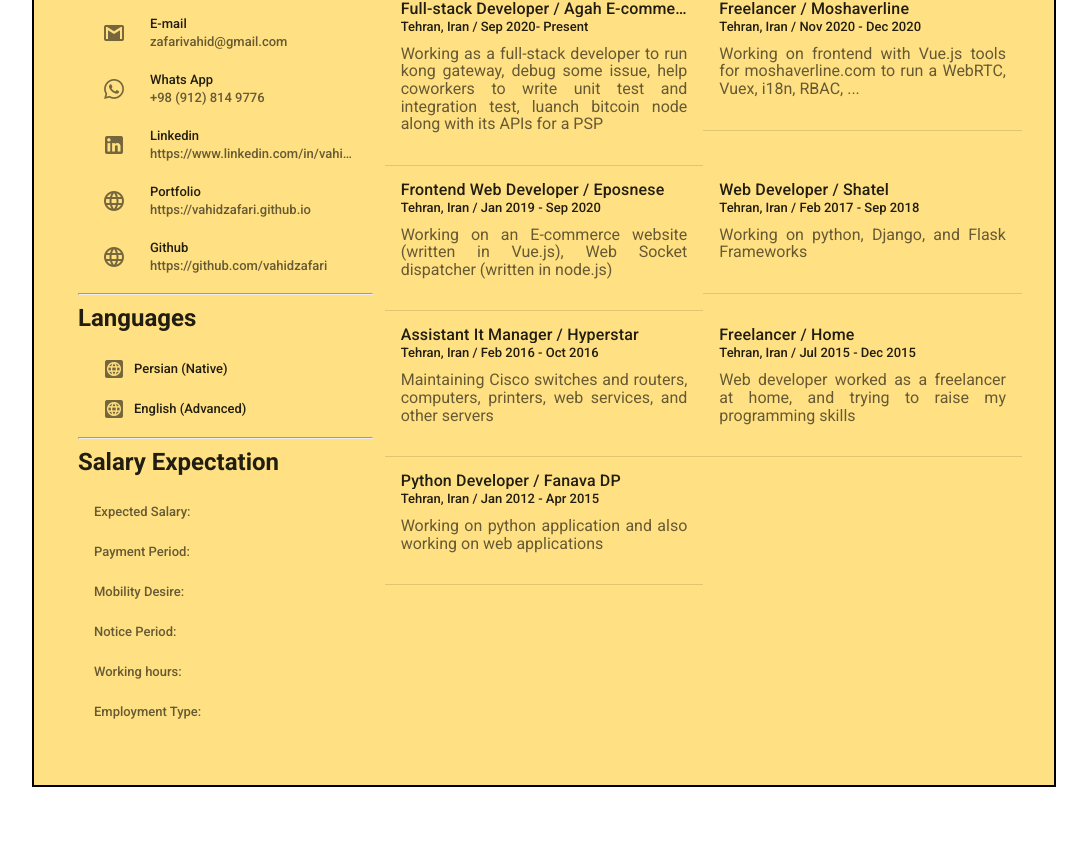
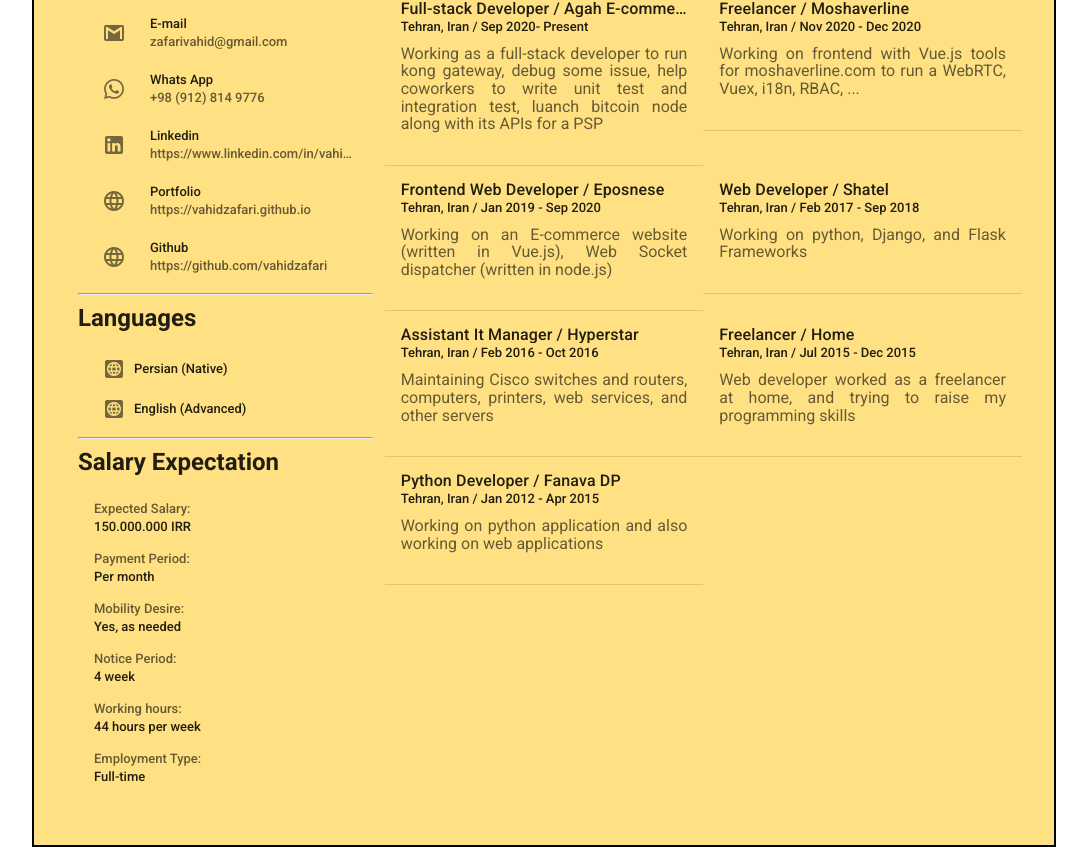
Before and after one commit to vahidzafari/vahidzafari.github.io, a Nuxt app: page / in a window 1280 px wide. Shown: the part 477-1324 px from the top of the page, without its empty margins (96-1183 px from the left). Before the commit the page ends 1264 px from the top, so only its background shows below. Built offline with nearby package versions, Linux system fonts and the light colour scheme; a web font is replaced by a local one.

Commit message:
fix: fix destructuring assignment issue

```diff
--- a/components/salary-information.vue
+++ b/components/salary-information.vue
@@ -3,10 +3,10 @@
     <hr />
     <h1>Salary Expectation</h1>
     <v-list color="transparent" dense>
-      <v-list-item v-for="({title, i}) in items" :key="i" dense>
+      <v-list-item v-for="(item, i) in items" :key="i" dense>
         <v-list-item-content>
-        <v-list-item-subtitle>{{title}}</v-list-item-subtitle>
-          <v-list-item-title>{{value}}</v-list-item-title>
+          <v-list-item-subtitle>{{ item.title }}</v-list-item-subtitle>
+          <v-list-item-title>{{ item.value }}</v-list-item-title>
         </v-list-item-content>
       </v-list-item>
     </v-list>
```
